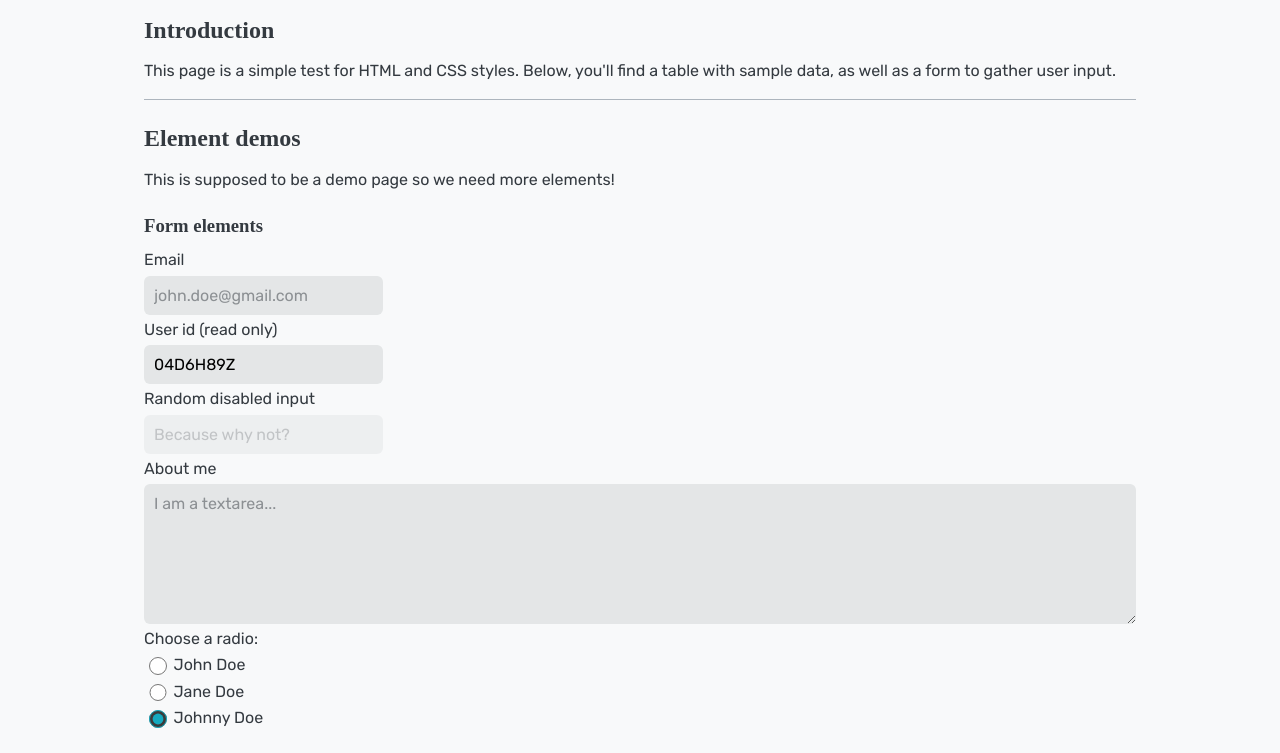
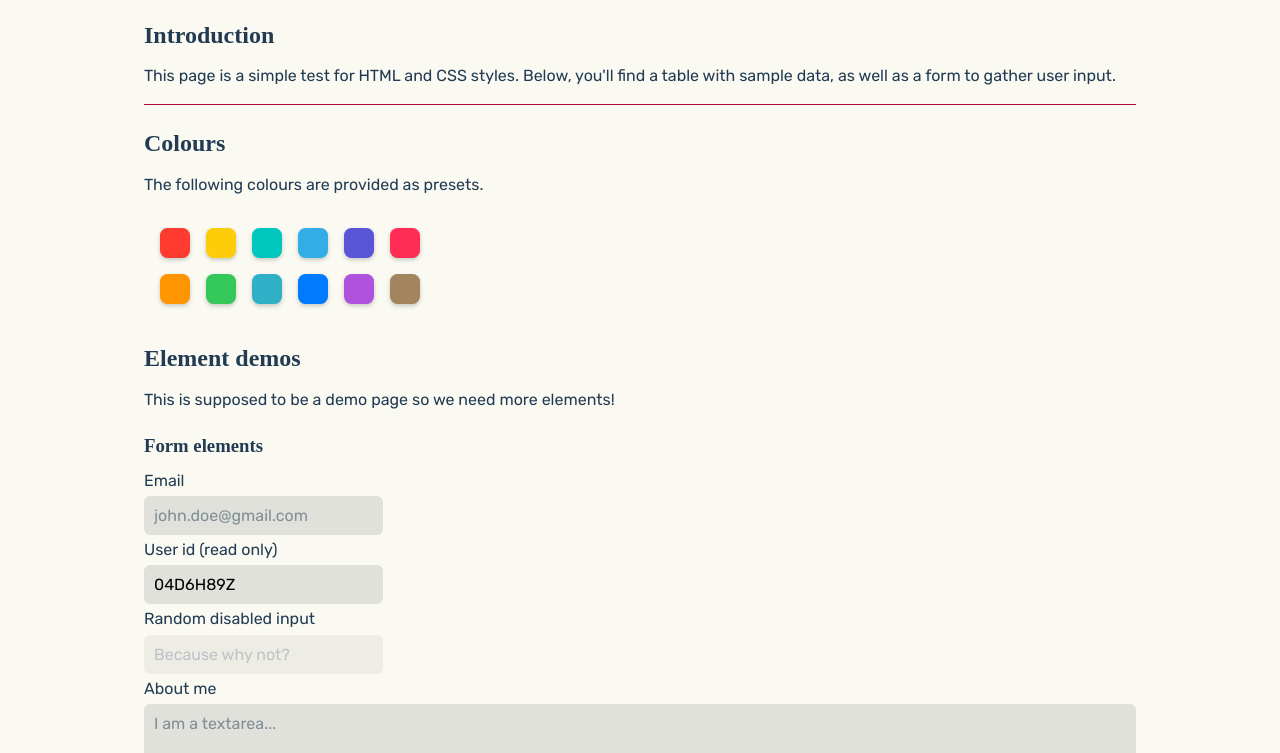
Before and after one commit to kaplanz/recess, a plain HTML site: page index.html in a window 1280 px wide. Shown: the part 162-915 px from the top of the page. Drawn offline with Linux system fonts and the light colour scheme; a web font is replaced by a local one.

Commit message:
feat: update colors

```diff
--- a/index.html
+++ b/index.html
@@ -11,6 +11,8 @@
 
   <!-- Styles -->
   <link rel="stylesheet" type="text/css" href="src/main.css" />
+  <meta name="theme-color" media="(prefers-color-scheme: light)" content="#ddf2d1" />
+  <meta name="theme-color" media="(prefers-color-scheme: dark)"  content="#223b52" />
 </head>
 
 <body>
@@ -29,6 +31,56 @@
     </section>
 
     <hr />
+
+    <section>
+      <h2>Colours</h2>
+      <p>
+        The following colours are provided as presets.
+      </p>
+      <div id="colors">
+        <div title="red"></div>
+        <div title="orange"></div>
+        <div title="yellow"></div>
+        <div title="green"></div>
+        <div title="mint"></div>
+        <div title="teal"></div>
+        <div title="cyan"></div>
+        <div title="blue"></div>
+        <div title="indigo"></div>
+        <div title="purple"></div>
+        <div title="pink"></div>
+        <div title="brown"></div>
+      </div>
+      <style>
+        #colors {
+          display: grid;
+          gap: 1em;
+          grid-auto-flow: column;
+          grid-auto-columns: 30px;
+          grid-template-rows: repeat(2, 30px);
+          padding: 1em;
+
+          > div {
+            aspect-ratio: 1;
+            border-radius: 25%;
+            box-shadow: 0 2px 4px rgba(0,0,0,0.2);
+
+            &[title="red"]    { background: var(--red)    }
+            &[title="orange"] { background: var(--orange) }
+            &[title="yellow"] { background: var(--yellow) }
+            &[title="green"]  { background: var(--green)  }
+            &[title="mint"]   { background: var(--mint)   }
+            &[title="teal"]   { background: var(--teal)   }
+            &[title="cyan"]   { background: var(--cyan)   }
+            &[title="blue"]   { background: var(--blue)   }
+            &[title="indigo"] { background: var(--indigo) }
+            &[title="purple"] { background: var(--purple) }
+            &[title="pink"]   { background: var(--pink)   }
+            &[title="brown"]  { background: var(--brown)  }
+          }
+        }
+      </style>
+    </section>
 
     <section>
       <h2>Element demos</h2>
--- a/src/core/base.css
+++ b/src/core/base.css
@@ -27,6 +27,8 @@ body {
 
   > header,
   > footer {
+    --lining: color-mix(in oklch, var(--banner), var(--background));
+
     display: flex;
     flex-direction: column;
     gap: 1em;
@@ -38,7 +40,7 @@ body {
   }
 
   > header {
-    border-bottom: 1px solid var(--border);
+    border-bottom: 6px solid var(--lining);
   }
 
   > main {
@@ -47,7 +49,7 @@ body {
   }
 
   > footer {
-    border-top: 1px solid var(--border);
+    border-top: 6px solid var(--lining);
   }
 
   @media (max-width: 768px) {
--- a/src/core/link.css
+++ b/src/core/link.css
@@ -1,11 +1,11 @@
 a {
-  color: color-mix(in srgb, var(--accent) 75%, light-dark(black, white));
+  color: color-mix(in oklch, var(--accent) 90%, white);
   text-decoration-line: none;
   transition:
     transform .2s ease;
 
   &:hover {
-    color: color-mix(in srgb, var(--accent) 85%, light-dark(black, white));
+    color: color-mix(in oklch, var(--accent) 70%, white);
     text-decoration-line: underline;
     text-decoration-style: wavy;
     text-decoration-thickness: .1em;
--- a/src/core/misc.css
+++ b/src/core/misc.css
@@ -114,6 +114,6 @@ dialog {
 
   &::backdrop {
     background: #0000009c;
-    backdrop-filter: blur(4px);
+    backdrop-filter: blur(1px);
   }
 }
--- a/src/main.css
+++ b/src/main.css
@@ -7,17 +7,30 @@
    */
   color-scheme: light dark;
   accent-color: var(--accent);
-  /* Basic */
-  --background: light-dark(#f8f9fa, #212529);
-  --foreground: light-dark(#343a40, #dee2e6);
-  /* Areas */
-  --banner: light-dark(#e9ecef, #343a40);
+  /* Palette */
+  --red:    light-dark(rgb(255, 059, 048), rgb(255, 069, 058));
+  --orange: light-dark(rgb(255, 149, 000), rgb(255, 159, 010));
+  --yellow: light-dark(rgb(255, 204, 010), rgb(255, 214, 010));
+  --green:  light-dark(rgb(052, 199, 089), rgb(048, 209, 088));
+  --mint:   light-dark(rgb(000, 199, 190), rgb(099, 230, 226));
+  --teal:   light-dark(rgb(048, 176, 199), rgb(064, 200, 224));
+  --cyan:   light-dark(rgb(050, 173, 230), rgb(100, 210, 255));
+  --blue:   light-dark(rgb(000, 122, 255), rgb(010, 132, 255));
+  --indigo: light-dark(rgb(088, 086, 214), rgb(094, 092, 230));
+  --purple: light-dark(rgb(175, 082, 222), rgb(191, 090, 242));
+  --pink:   light-dark(rgb(255, 045, 085), rgb(255, 055, 095));
+  --brown:  light-dark(rgb(162, 132, 094), rgb(172, 142, 104));
+  /* Accent */
+  --accent: light-dark(#b3063e, #ff245a);
+  /* Primary */
+  --background: light-dark(#fafaf3, #151a1f);
+  --foreground: light-dark(#223b52, #f3f3e4);
   /* Layer */
-  --darken: color-mix(in srgb, var(--background) 95%, var(--foreground));
-  --darker: color-mix(in srgb, var(--background) 90%, var(--foreground));
-  /* Extra */
-  --accent: #15aabf;
-  --border: #adb5bd;
-  --marker: #efdb43;
+  --darken: color-mix(in srgb, var(--background) 95%, light-dark(black, white));
+  --darker: color-mix(in srgb, var(--background) 90%, light-dark(black, white));
+  /* Features */
+  --banner: light-dark(#ddf2d1, #223b52);
+  --border: var(--accent);
+  --marker: var(--yellow);
   --shadow: #112233;
 }
```
